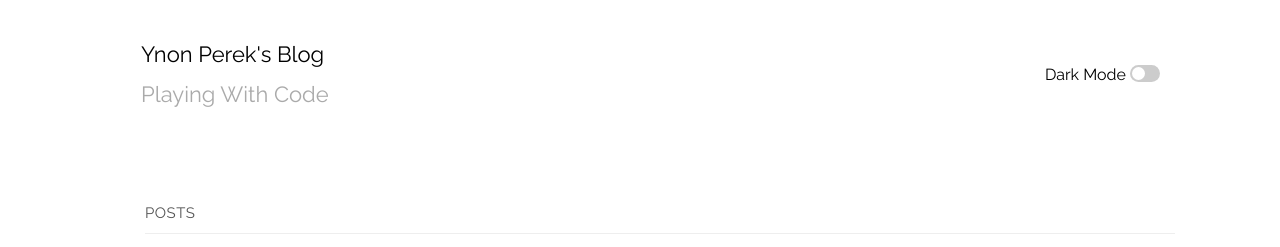
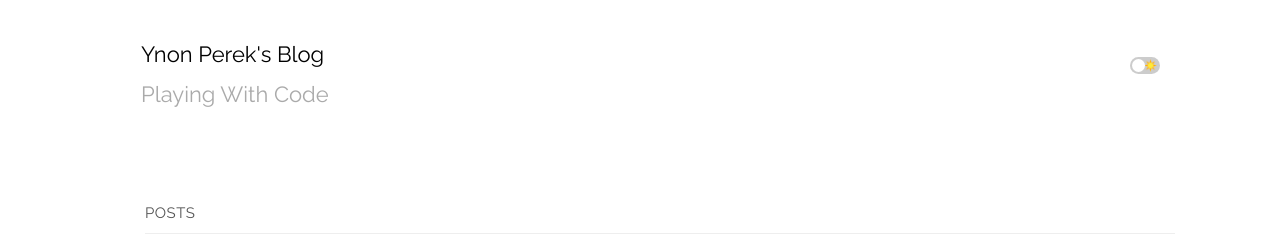
Before and after one commit to ynonp/blog, a Jekyll site: the page built from docs/index.markdown, in a window 1280 px wide. Shown: the top 247 px of the page. Built offline with Jekyll 4.4.1, drawn with Linux system fonts in a browser that asks for light colours; some web fonts are replaced; a script that is not in the unit is left out; comment, search, counter and statistics services are not loaded.

```diff
--- a/docs/_layouts/default.html
+++ b/docs/_layouts/default.html
@@ -140,7 +140,7 @@
       {%- endif -%}
       {%- if site.plainwhite.dark_mode -%}
       <div class="about-footer {{condensed_class}}">
-        <p>Dark Mode
+
         <i class="icon-moon"></i>
         <label class="switch">
           <input type="checkbox" class="dark-mode-toggle">
--- a/docs/_sass/dark.scss
+++ b/docs/_sass/dark.scss
@@ -2,9 +2,10 @@
 .dark * {
 	$dark_text_color: #f6f6f6;
 	$dark_link_color: #4da3ff;
-	background-color: #171717;
+  background-color: #171717;
 	color: $dark_text_color;
 	border-color: #e6e6e6;
+
 
 	.about{
 		img.light {
--- a/docs/_sass/toggle.scss
+++ b/docs/_sass/toggle.scss
@@ -4,6 +4,13 @@
     display: inline-block;
     width: 30px;
     height: 17px;
+  }
+
+  .slider {
+    background-image: url(/assets/sun.png);
+    background-size: 13px;
+    background-position: 14px 2px;
+    background-repeat: no-repeat;
   }
 
   .switch input {
@@ -22,6 +29,7 @@
     background-color: #ccc;
     -webkit-transition: .4s;
     transition: .4s;
+    transition-property: left;
   }
 
   .slider:before {
@@ -37,7 +45,13 @@
   }
 
   input:checked + .slider {
-    background-color: #002b36 }
+    background-color: #535353;
+    padding: 2px;
+    background-image: url(/assets/moon.png);
+    background-size: 50%;
+    background-position: 2px;
+    background-repeat: no-repeat;
+  }
 
   input:focus + .slider {
     box-shadow: 0 0 1px #2196F3;
```
Also changed, not shown: docs/assets/moon.png (added), docs/assets/sun.png (added).
